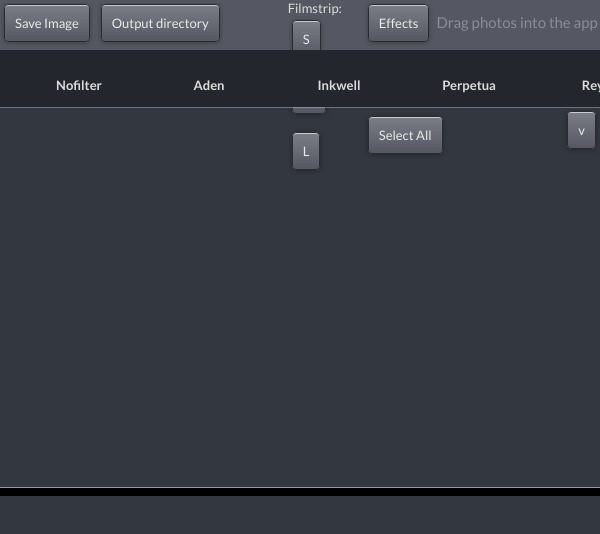
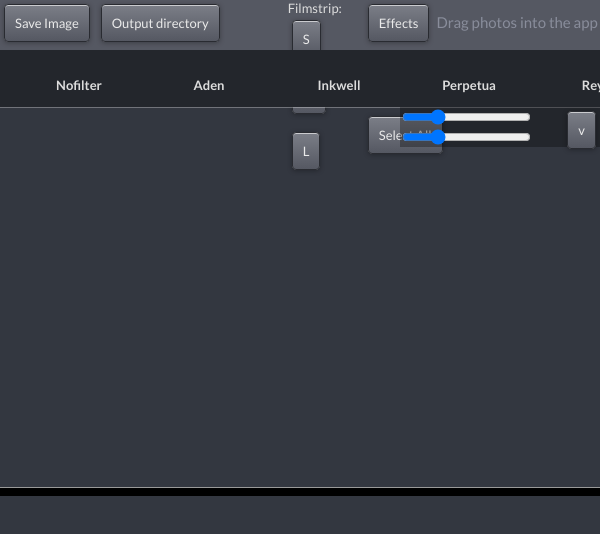
Before and after one commit to zz85/lightbroom, an Electron app: page index.html in a window 600 px wide. Drawn offline with Linux system fonts and the light colour scheme.

Commit message:
Throw in brightness and contrast adjustment sliders almost for free

```diff
--- a/index.html
+++ b/index.html
@@ -63,13 +63,16 @@ for some reason this is causing strange layout issues...
 
 	<div id="filters"></div>
 
-	<div id="sliders"></div>
+	<div id="loupe">
+		<button onclick="togglePreviewSlider()" style="right:0; z-index: 20; position: fixed;">v</button>
 
-	<div id="loupe">
-		<button onclick="togglePreviewSlider()" style="float:right;">v</button>
+		<div id="sliders">
+			<input type="range" onchange="brightness(this)" onmousemove="brightness(this)" min="0" max="4" value="1" step="0.001"/>
+			<input type="range" onchange="contrast(this)" onmousemove="contrast(this)" min="0" max="4" value="1" step="0.001"/>
+		</div>
+
 
 		<div id="big">
-
 		</div>
 	</div>
 
--- a/lightbroom.css
+++ b/lightbroom.css
@@ -136,6 +136,7 @@ img:hover {
 	width: 200px;
 	position: absolute;
 	background:rgba(0, 0, 0, 0.30);
+	z-index: 10;
 }
 
 #preview {
--- a/lightbroom.js
+++ b/lightbroom.js
@@ -457,3 +457,17 @@ slider.onmousedown = function() {
 	window.addEventListener('mousemove', onmove);
 	window.addEventListener('mouseup', onup);
 }
+
+function brightness(input) {
+	console.log(input.value);
+	var img = big.querySelector('img');
+	img.style.cssText = `-webkit-filter: brightness(${input.value})`;
+	// big.style.cssText = `-webkit-filter: brightness(${input.value})`;
+}
+
+function contrast(input) {
+	console.log(input.value);
+	var img = big.querySelector('img');
+	img.style.cssText = `-webkit-filter: contrast(${input.value})`;
+	// big.style.cssText = `-webkit-filter: brightness(${input.value})`;
+}
```
